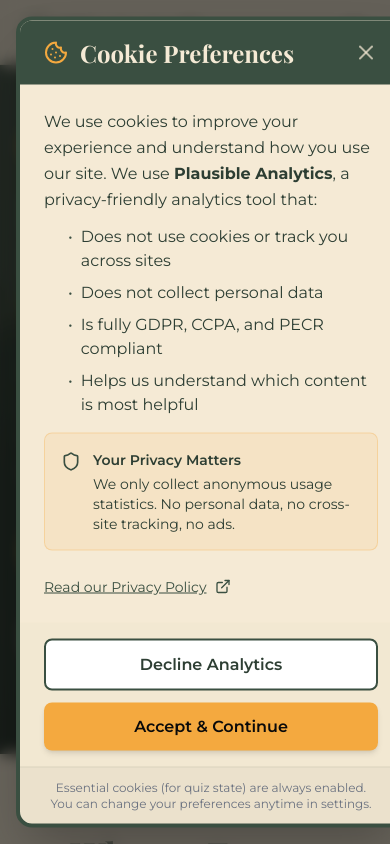
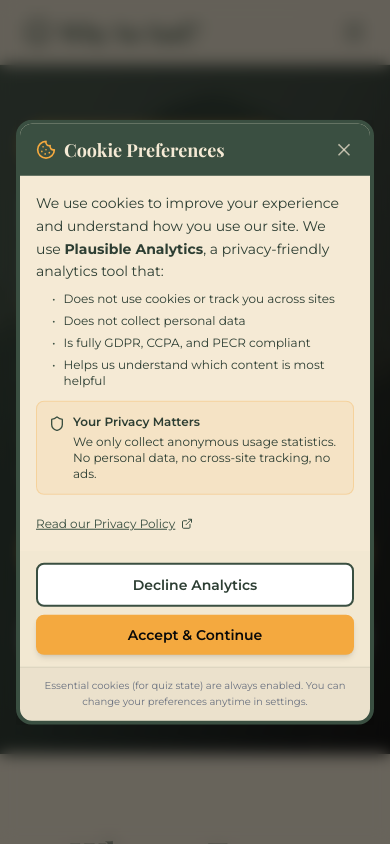
Before and after one commit to sinhaparth5/why-are-you-sad, a Next.js app: page /quiz/start in a window 390 px wide. Shown: the top 844 px of the page. Built offline with nearby package versions, Linux system fonts and the light colour scheme.

Commit message:
updated linting error

```diff
--- a/src/app/anxiety/results/[resultId]/page.tsx
+++ b/src/app/anxiety/results/[resultId]/page.tsx
@@ -195,7 +195,7 @@ export default function AnxietyResultsPage() {
 							.filter((r) => r.percentage >= 30)
 							.map((result, index) => (
 								<AnimatedSection key={result.type} delay={0.1 * index}>
-									<AnxietyResultBreakdown type={result.type} percentage={result.percentage} />
+									<AnxietyResultBreakdown type={result.type} />
 								</AnimatedSection>
 							))}
 					</div>
@@ -298,7 +298,7 @@ export default function AnxietyResultsPage() {
 }
 
 // Result breakdown component for each anxiety type
-function AnxietyResultBreakdown({ type, percentage }: { type: "generalized" | "social" | "panic"; percentage: number }) {
+function AnxietyResultBreakdown({ type }: { type: "generalized" | "social" | "panic" }) {
 	const breakdowns = {
 		generalized: {
 			title: "Generalized Worrier (GAD Pattern)",
--- a/src/app/not-found.tsx
+++ b/src/app/not-found.tsx
@@ -67,7 +67,7 @@ export default function NotFound() {
 
 					<FadeIn delay={0.5}>
 						<p className="font-sans text-lg text-cream/70 leading-relaxed max-w-xl mx-auto mb-12">
-							The page you're looking for doesn't exist, moved, or is currently experiencing an existential crisis.
+							The page you&apos;re looking for doesn&apos;t exist, moved, or is currently experiencing an existential crisis.
 						</p>
 					</FadeIn>
 
@@ -136,7 +136,7 @@ export default function NotFound() {
 					<FadeIn delay={0.8}>
 						<div className="mt-12 bg-forest-green-dark/50 backdrop-blur-sm p-6 rounded-2xl max-w-lg mx-auto">
 							<p className="font-sans text-cream/80 italic">
-								"Not all who wander are lost, but this page definitely is."
+								&quot;Not all who wander are lost, but this page definitely is.&quot;
 							</p>
 						</div>
 					</FadeIn>
--- a/src/app/page.tsx
+++ b/src/app/page.tsx
@@ -7,7 +7,7 @@ import AnimatedSection from "@/components/AnimatedSection";
 import FadeIn from "@/components/FadeIn";
 import Image from "next/image";
 import { motion } from "framer-motion";
-import { Frown, Moon, Cloud, Waves, Star, Link as LinkIcon, MapPin, Mail, Phone, Music, Scissors, Palette, Cat } from "lucide-react";
+import { Frown, Moon, Cloud, Waves, Star } from "lucide-react";
 
 export default function Home() {
 	return (
--- a/src/app/quiz/question/[id]/page.tsx
+++ b/src/app/quiz/question/[id]/page.tsx
@@ -5,7 +5,7 @@ import { useState, useEffect } from "react";
 import Navigation from "@/components/Navigation";
 import Button from "@/components/Button";
 import FadeIn from "@/components/FadeIn";
-import { quizQuestions, getTotalQuestions, type QuizOption } from "@/data/quizData";
+import { quizQuestions, getTotalQuestions } from "@/data/quizData";
 import { ArrowLeft, ArrowRight, CheckCircle } from "lucide-react";
 
 export default function QuizQuestionPage() {
--- a/src/app/quiz/results/[resultId]/page.tsx
+++ b/src/app/quiz/results/[resultId]/page.tsx
@@ -195,7 +195,7 @@ export default function QuizResultsPage() {
 							.filter((r) => r.percentage >= 30)
 							.map((result, index) => (
 								<AnimatedSection key={result.type} delay={0.1 * index}>
-									<ResultBreakdown type={result.type} percentage={result.percentage} />
+									<ResultBreakdown type={result.type} />
 								</AnimatedSection>
 							))}
 					</div>
@@ -298,7 +298,7 @@ export default function QuizResultsPage() {
 }
 
 // Result breakdown component for each type
-function ResultBreakdown({ type, percentage }: { type: "hormonal" | "seasonal" | "clinical"; percentage: number }) {
+function ResultBreakdown({ type }: { type: "hormonal" | "seasonal" | "clinical" }) {
 	const breakdowns = {
 		hormonal: {
 			title: "Hormonally Tragic (PMDD Pattern)",
--- a/src/app/resources/page.tsx
+++ b/src/app/resources/page.tsx
@@ -3,7 +3,7 @@
 import Navigation from "@/components/Navigation";
 import AnimatedSection from "@/components/AnimatedSection";
 import FadeIn from "@/components/FadeIn";
-import { Phone, Globe, MessageCircle, Heart, ExternalLink } from "lucide-react";
+import { Phone, MessageCircle, Heart, ExternalLink } from "lucide-react";
 
 export default function ResourcesPage() {
 	return (
--- a/src/app/terms/page.tsx
+++ b/src/app/terms/page.tsx
@@ -71,7 +71,7 @@ export default function TermsPage() {
 										<li>• Capable of diagnosing PMDD, SAD, depression, or any medical condition</li>
 									</ul>
 									<p className="pt-2">
-										If you're experiencing mental health challenges, please consult a qualified healthcare provider.
+										If you&apos;re experiencing mental health challenges, please consult a qualified healthcare provider.
 										In crisis? Call <strong>988 (Suicide & Crisis Lifeline)</strong> immediately.
 									</p>
 								</div>
@@ -96,7 +96,7 @@ export default function TermsPage() {
 							</div>
 							<div className="font-sans text-text-on-cream leading-relaxed space-y-3">
 								<p>
-									By accessing and using Why So Sad? (the "Service"), you agree to be bound by these Terms of Service.
+									By accessing and using Why So Sad? (the &quot;Service&quot;), you agree to be bound by these Terms of Service.
 									If you do not agree with any part of these terms, please do not use the Service.
 								</p>
 								<p>
@@ -177,7 +177,7 @@ export default function TermsPage() {
 							</h2>
 							<div className="font-sans text-text-on-cream leading-relaxed space-y-3">
 								<p>
-									<strong>THE SERVICE IS PROVIDED "AS IS" WITHOUT WARRANTIES OF ANY KIND.</strong>
+									<strong>THE SERVICE IS PROVIDED &quot;AS IS&quot; WITHOUT WARRANTIES OF ANY KIND.</strong>
 								</p>
 								<p>
 									We make no warranties that:
--- a/src/components/CookieBanner.tsx
+++ b/src/components/CookieBanner.tsx
@@ -3,7 +3,6 @@
 import { useEffect, useState } from "react";
 import { motion, AnimatePresence } from "framer-motion";
 import { Cookie, X, Shield, ExternalLink } from "lucide-react";
-import Button from "./Button";
 import { setCookie, getCookie } from "@/utils/cookies";
 
 export default function CookieBanner() {
@@ -53,55 +52,55 @@ export default function CookieBanner() {
 						animate={{ opacity: 1, scale: 1, y: 0 }}
 						exit={{ opacity: 0, scale: 0.9, y: 20 }}
 						transition={{ type: "spring", duration: 0.5 }}
-						className="fixed top-1/2 left-1/2 -translate-x-1/2 -translate-y-1/2 z-50 w-full max-w-lg mx-4"
+						className="fixed top-1/2 left-1/2 -translate-x-1/2 -translate-y-1/2 z-50 w-[calc(100%-2rem)] max-w-lg max-h-[90vh] overflow-y-auto"
 					>
 						<div className="bg-cream border-4 border-forest-green rounded-2xl shadow-2xl overflow-hidden">
 							{/* Header */}
-							<div className="bg-forest-green text-text-on-dark px-6 py-4 flex items-center justify-between">
-								<div className="flex items-center gap-3">
-									<Cookie className="w-6 h-6 text-mustard" />
-									<h2 className="font-display text-2xl font-bold">Cookie Preferences</h2>
+							<div className="bg-forest-green text-text-on-dark px-4 sm:px-6 py-3 sm:py-4 flex items-center justify-between gap-3">
+								<div className="flex items-center gap-2 sm:gap-3 min-w-0">
+									<Cookie className="w-5 h-5 sm:w-6 sm:h-6 text-mustard flex-shrink-0" />
+									<h2 className="font-display text-lg sm:text-2xl font-bold truncate">Cookie Preferences</h2>
 								</div>
 								<button
 									onClick={handleDecline}
-									className="text-cream/70 hover:text-mustard transition-colors"
+									className="text-cream/70 hover:text-mustard transition-colors flex-shrink-0"
 									aria-label="Close"
 								>
-									<X className="w-6 h-6" />
+									<X className="w-5 h-5 sm:w-6 sm:h-6" />
 								</button>
 							</div>
 
 							{/* Content */}
-							<div className="px-6 py-6 space-y-4">
-								<div className="space-y-3">
-									<p className="font-sans text-text-on-cream leading-relaxed">
+							<div className="px-4 sm:px-6 py-4 sm:py-6 space-y-3 sm:space-y-4">
+								<div className="space-y-2 sm:space-y-3">
+									<p className="font-sans text-sm sm:text-base text-text-on-cream leading-relaxed">
 										We use cookies to improve your experience and understand how you use our site. We use{" "}
 										<strong>Plausible Analytics</strong>, a privacy-friendly analytics tool that:
 									</p>
-									<ul className="font-sans text-text-on-cream space-y-2 ml-6">
+									<ul className="font-sans text-xs sm:text-sm text-text-on-cream space-y-1.5 sm:space-y-2 ml-4 sm:ml-6">
 										<li className="flex gap-2">
-											<span className="text-forest-green">•</span>
+											<span className="text-forest-green flex-shrink-0">•</span>
 											<span>Does not use cookies or track you across sites</span>
 										</li>
 										<li className="flex gap-2">
-											<span className="text-forest-green">•</span>
+											<span className="text-forest-green flex-shrink-0">•</span>
 											<span>Does not collect personal data</span>
 										</li>
 										<li className="flex gap-2">
-											<span className="text-forest-green">•</span>
+											<span className="text-forest-green flex-shrink-0">•</span>
 											<span>Is fully GDPR, CCPA, and PECR compliant</span>
 										</li>
 										<li className="flex gap-2">
-											<span className="text-forest-green">•</span>
+											<span className="text-forest-green flex-shrink-0">•</span>
 											<span>Helps us understand which content is most helpful</span>
 										</li>
 									</ul>
 								</div>
 
-								<div className="bg-mustard/10 border border-mustard/30 rounded-lg p-4">
-									<div className="flex items-start gap-3">
-										<Shield className="w-5 h-5 text-forest-green flex-shrink-0 mt-0.5" />
-										<div className="font-sans text-sm text-text-on-cream">
+								<div className="bg-mustard/10 border border-mustard/30 rounded-lg p-3 sm:p-4">
+									<div className="flex items-start gap-2 sm:gap-3">
+										<Shield className="w-4 h-4 sm:w-5 sm:h-5 text-forest-green flex-shrink-0 mt-0.5" />
+										<div className="font-sans text-xs sm:text-sm text-text-on-cream">
 											<p className="font-semibold mb-1">Your Privacy Matters</p>
 											<p>
 												We only collect anonymous usage statistics. No personal data, no cross-site tracking, no
@@ -111,36 +110,36 @@ export default function CookieBanner() {
 									</div>
 								</div>
 
-								<div className="pt-2">
+								<div className="pt-1 sm:pt-2">
 									<a
 										href="/privacy"
-										className="inline-flex items-center gap-2 font-sans text-sm text-forest-green hover:text-mustard transition-colors underline"
+										className="inline-flex items-center gap-1.5 sm:gap-2 font-sans text-xs sm:text-sm text-forest-green hover:text-mustard transition-colors underline"
 									>
 										Read our Privacy Policy
-										<ExternalLink className="w-4 h-4" />
+										<ExternalLink className="w-3 h-3 sm:w-4 sm:h-4" />
 									</a>
 								</div>
 							</div>
 
 							{/* Actions */}
-							<div className="px-6 py-4 bg-cream-dark/30 flex flex-col sm:flex-row gap-3 justify-end">
+							<div className="px-4 sm:px-6 py-3 sm:py-4 bg-cream-dark/30 flex flex-col sm:flex-row gap-2 sm:gap-3 justify-end">
 								<button
 									onClick={handleDecline}
-									className="px-6 py-3 font-sans font-semibold text-text-on-cream bg-white border-2 border-forest-green rounded-lg hover:bg-cream transition-colors"
+									className="w-full sm:w-auto px-4 sm:px-6 py-2.5 sm:py-3 font-sans font-semibold text-sm sm:text-base text-text-on-cream bg-white border-2 border-forest-green rounded-lg hover:bg-cream transition-colors"
 								>
 									Decline Analytics
 								</button>
 								<button
 									onClick={handleAccept}
-									className="px-6 py-3 font-sans font-semibold text-deep-black bg-mustard rounded-lg hover:bg-mustard-light shadow-md hover:shadow-lg transition-all"
+									className="w-full sm:w-auto px-4 sm:px-6 py-2.5 sm:py-3 font-sans font-semibold text-sm sm:text-base text-deep-black bg-mustard rounded-lg hover:bg-mustard-light shadow-md hover:shadow-lg transition-all"
 								>
 									Accept & Continue
 								</button>
 							</div>
 
 							{/* Footer Note */}
-							<div className="px-6 py-3 bg-forest-green-dark/5 border-t border-forest-green/10">
-								<p className="font-sans text-xs text-text-muted text-center">
+							<div className="px-4 sm:px-6 py-2.5 sm:py-3 bg-forest-green-dark/5 border-t border-forest-green/10">
+								<p className="font-sans text-[10px] sm:text-xs text-text-muted text-center leading-relaxed">
 									Essential cookies (for quiz state) are always enabled. You can change your preferences anytime in
 									settings.
 								</p>
--- a/src/utils/generateResultsPDF.ts
+++ b/src/utils/generateResultsPDF.ts
@@ -5,15 +5,6 @@ interface ResultType {
 	percentage: number;
 	label: string;
 }
-
-const COLORS = {
-	forestGreen: '#3a4f41',
-	cream: '#f5ead5',
-	mustard: '#f4a93f',
-	terracotta: '#c86640',
-	coral: '#ff6b5a',
-	deepBlack: '#0a0a0a',
-};
 
 export function generateSadnessPDF(results: ResultType[], dominantType: ResultType) {
 	const doc = new jsPDF();
```
